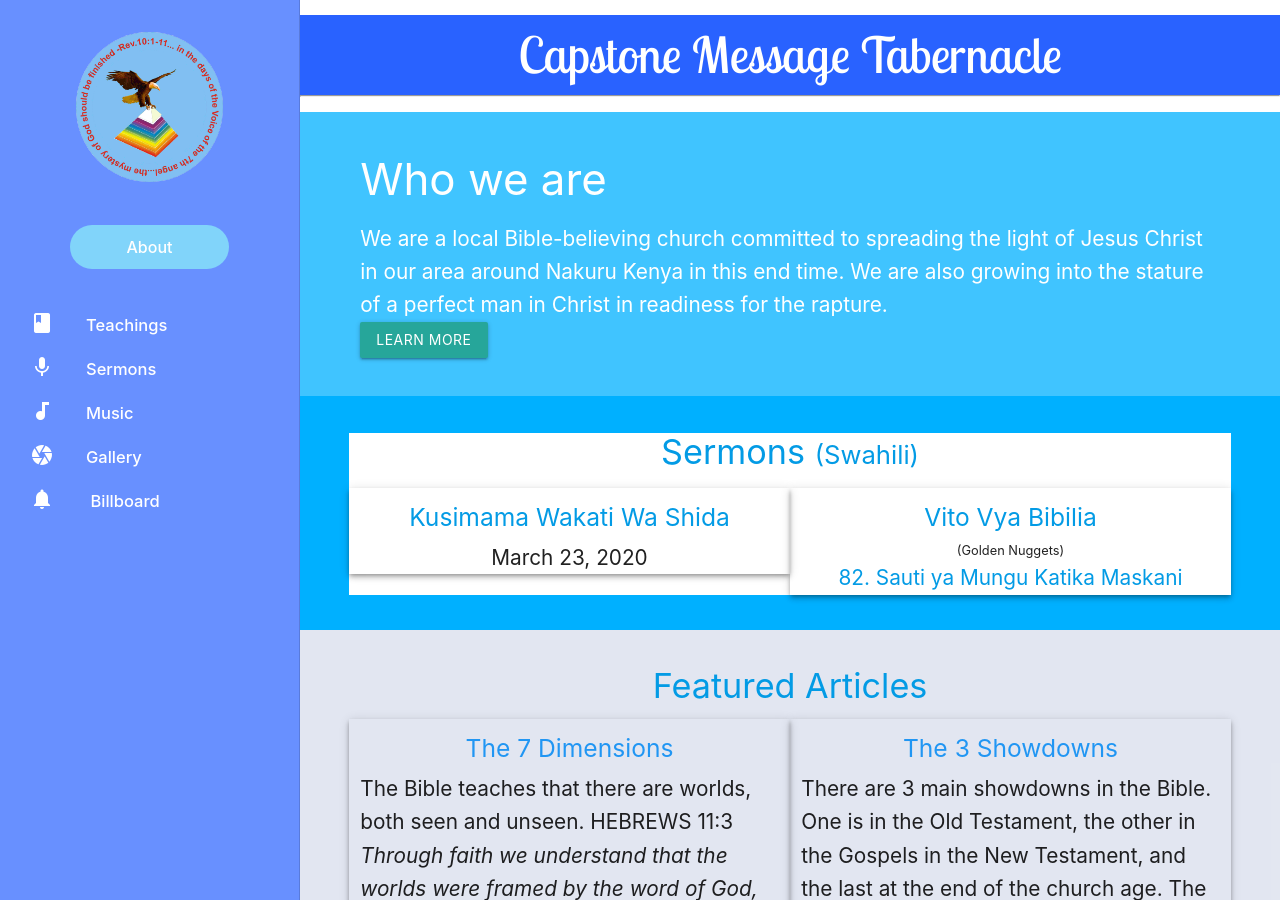
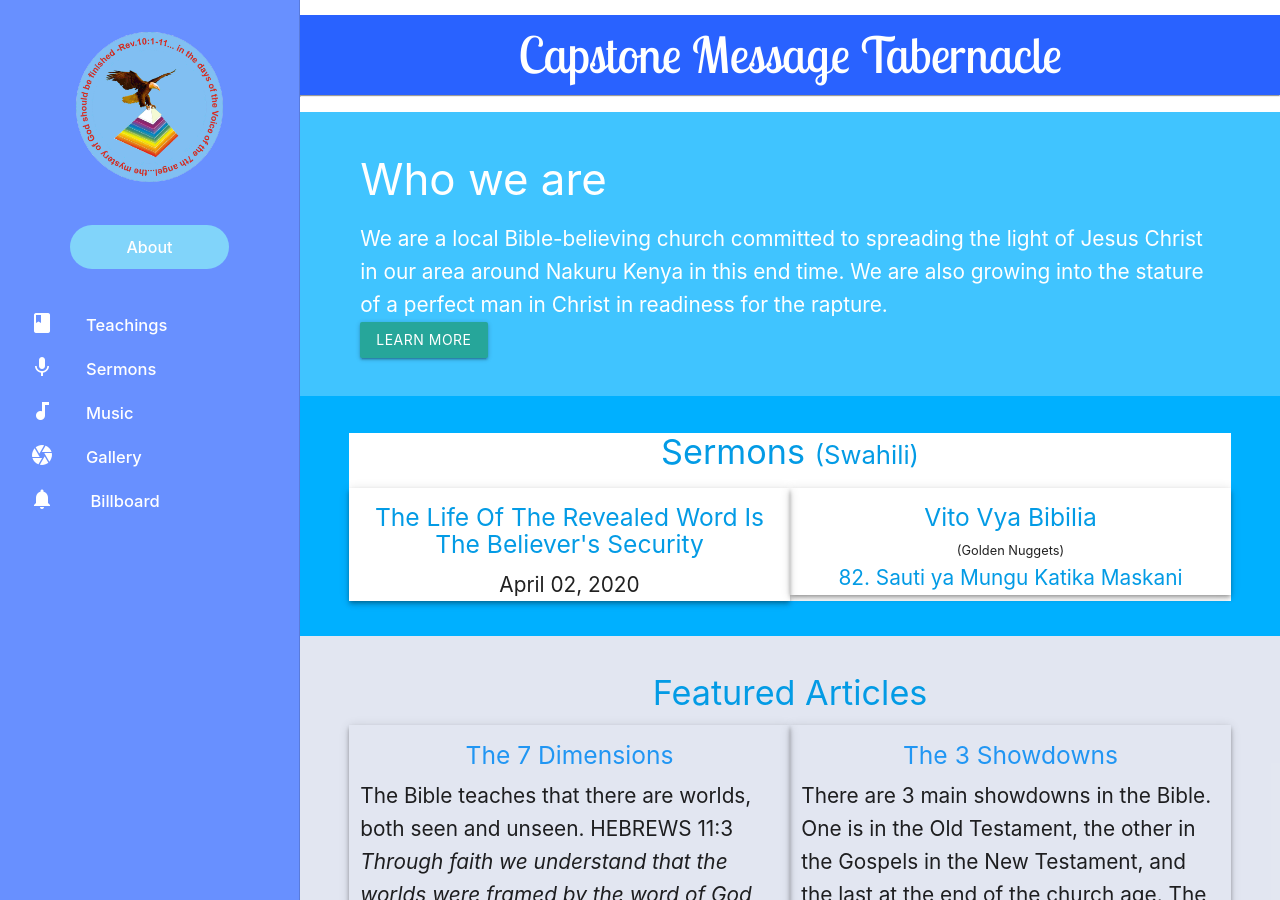
Before and after one commit to njorogetimk/matCSS, a Jekyll site: the page built from index.html, in a window 1280 px wide and 900 px high. Built offline with Jekyll 4.4.1, drawn with Linux system fonts in a browser that asks for light colours.

Commit message:
update to sermon of April 02

```diff
--- a/index.html
+++ b/index.html
@@ -49,6 +49,24 @@ title: Capstone Message Tabernacle
   </div>
 </section>
 
+<section hidden>
+  <div class="container">
+    <div class="row">
+      <div class="col s12">
+        <h4>Live</h4>
+        <iframe
+          width="560"
+          height="315"
+          src="https://www.youtube.com/embed/pTl8sVj11PM"
+          frameborder="0"
+          allow="accelerometer; autoplay; encrypted-media; gyroscope; picture-in-picture"
+          allowfullscreen
+        ></iframe>
+      </div>
+    </div>
+  </div>
+</section>
+
 <!-- Sermons -->
 <section class="light-blue accent-3 scrollspy section" id="sermons">
   <div class="container white">
@@ -61,11 +79,11 @@ title: Capstone Message Tabernacle
       <div class="col s12 m6 z-depth-2">
         <h5 class="center">
           <a
-            href="{{ site.baseurl }}/sermons/2020/Sunday/20-03-22_kusimama_wakati_wa_shida.html"
-            >Kusimama Wakati wa Shida</a
+            href="{{ site.baseurl }}/sermons/2020/Thursday/20-04-02_the_life_of_the_revealed_word_is_the_believers_security.html"
+            >The Life of the Revealed Word is the Believer's Security</a
           >
         </h5>
-        <p class="center">March 23, 2020</p>
+        <p class="center">April 02, 2020</p>
       </div>
       <div class="col s12 m6 z-depth-2">
         <h5 class="center">
```
Also changed, not shown: _layouts/sermons_sunday.html (+14 -16 lines), sermons/2020/Sunday/20-03-29_kupokea_ufalme_usiotikisika.html (added, +24 -0 lines), sermons/2020/Thursday/20-04-02_the_life_of_the_revealed_word_is_the_believers_security.html (added, +23 -0 lines).
